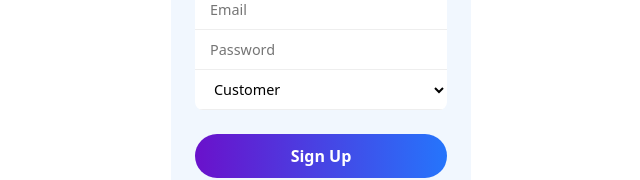
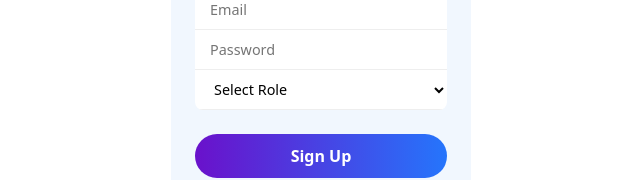
Before and after one commit to akshay124-pixel/tms, a React (Create React App) app: page /signup in a window 1280 px wide. Shown: the part 373-553 px from the top of the page, without its empty margins (319-959 px from the left). Built offline with nearby package versions, Linux system fonts and the light colour scheme.

Commit message:
Final Done

```diff
--- a/src/auth/Signup.js
+++ b/src/auth/Signup.js
@@ -137,11 +137,11 @@ function Signup() {
               className="input"
               required
             >
-              {/* <option value="">Select Role</option> */}
-              {/* <option value="admin">Admin</option> */}
+              <option value="">Select Role</option>
+              <option value="admin">Admin</option>
               <option value="client">Customer</option>
-              {/* <option value="opsManager">Operations Manager</option> */}
-              {/* <option value="serviceAgent">Service Agent</option> */}
+              <option value="opsManager">Operations Manager</option>
+              <option value="serviceAgent">Service Agent</option>
             </select>
           </div>
           <button
```
